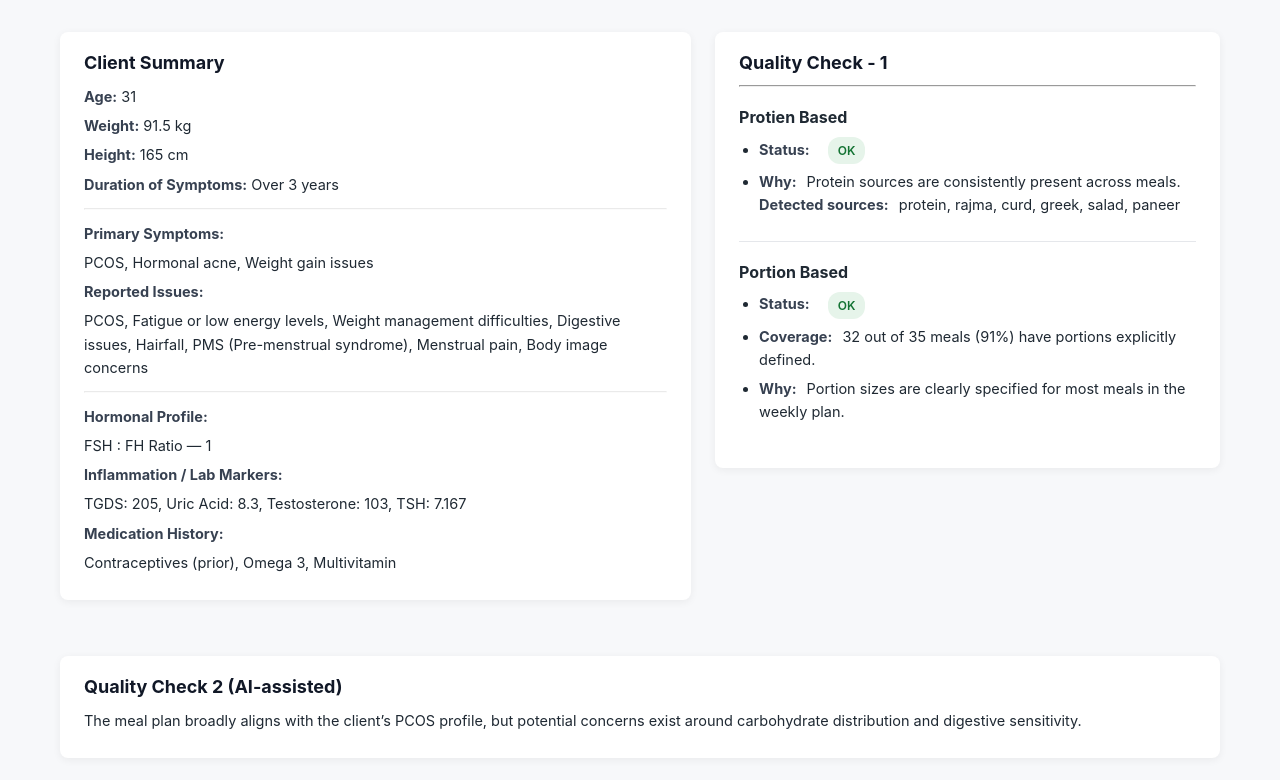
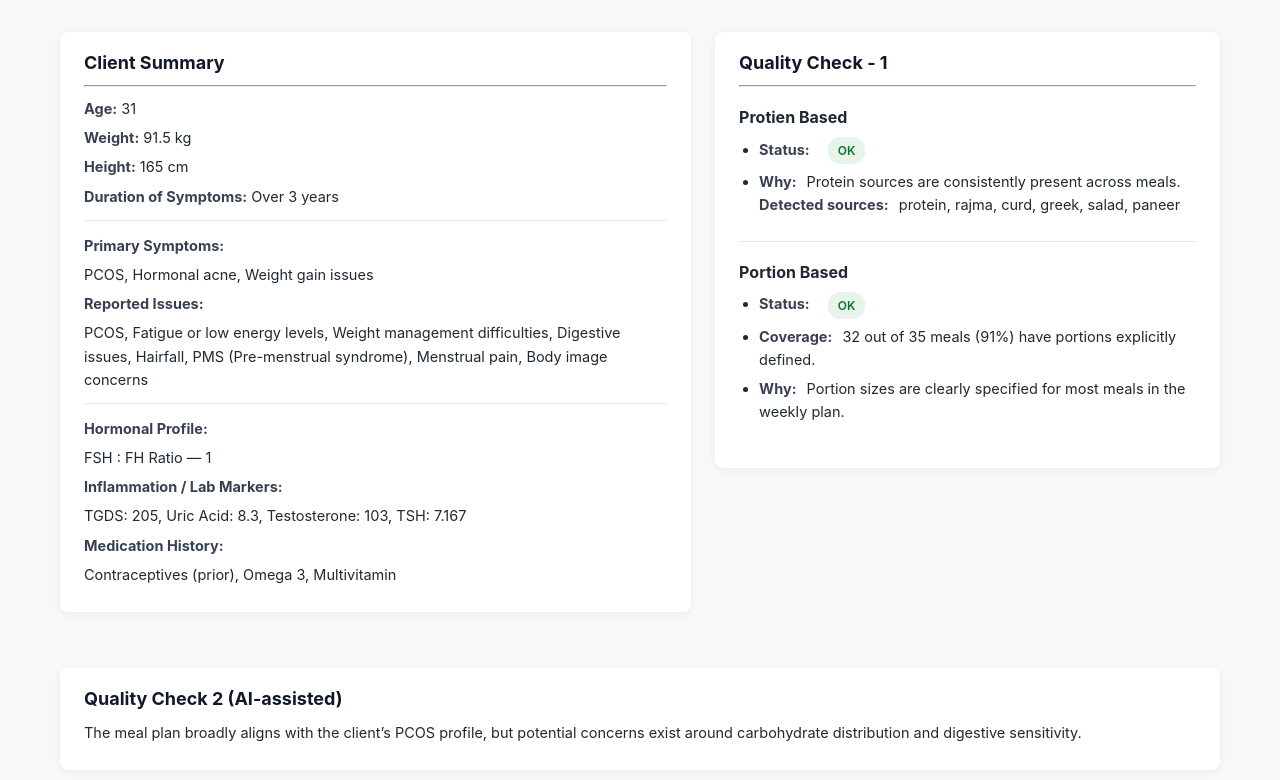
Before and after one commit to a-anuj/technical-assesment---Sia-Health, a React (Vite) app: page / in a window 1280 px wide. Shown: the top 780 px of the page. Built offline with nearby package versions, Linux system fonts and the light colour scheme.

Commit message:
style : add an hr element

```diff
--- a/src/components/ClientSummary.jsx
+++ b/src/components/ClientSummary.jsx
@@ -6,9 +6,9 @@ function ClientSummary() {
   return (
     <div className="card">
       <h2>Client Summary</h2>
-
+      <hr />
       {/* Basic Info */}
-      <p><strong>Age:</strong> {basicHistory.age}</p>
+      <p className="clientSummaryTop"><strong>Age:</strong> {basicHistory.age}</p>
       <p><strong>Weight:</strong> {basicHistory.weightKg} kg</p>
       <p><strong>Height:</strong> {basicHistory.heightCm} cm</p>
       <p><strong>Duration of Symptoms:</strong> {basicHistory.durationOfSymptoms}</p>
```
